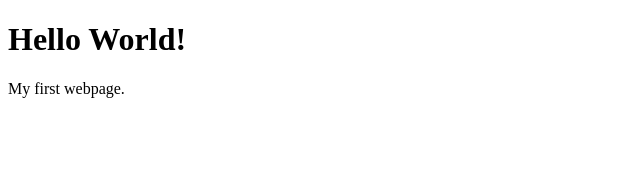
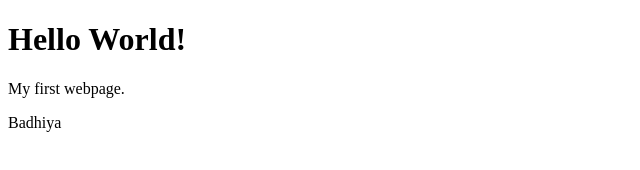
Before and after one commit to shrushti-parmar/Student-Task-Manager, a plain HTML site: page index.html in a window 1280 px wide. Shown: the full height of the page, 0-640 px from the left. Drawn offline with Linux system fonts and the light colour scheme.

Commit message:
modified index.html

```diff
--- a/index.html
+++ b/index.html
@@ -11,6 +11,8 @@
 
     <h1>Hello World!</h1>
     <p>My first webpage.</p>
+    <p>Badhiya</p>
+
 
 </body>
 </html>
```
